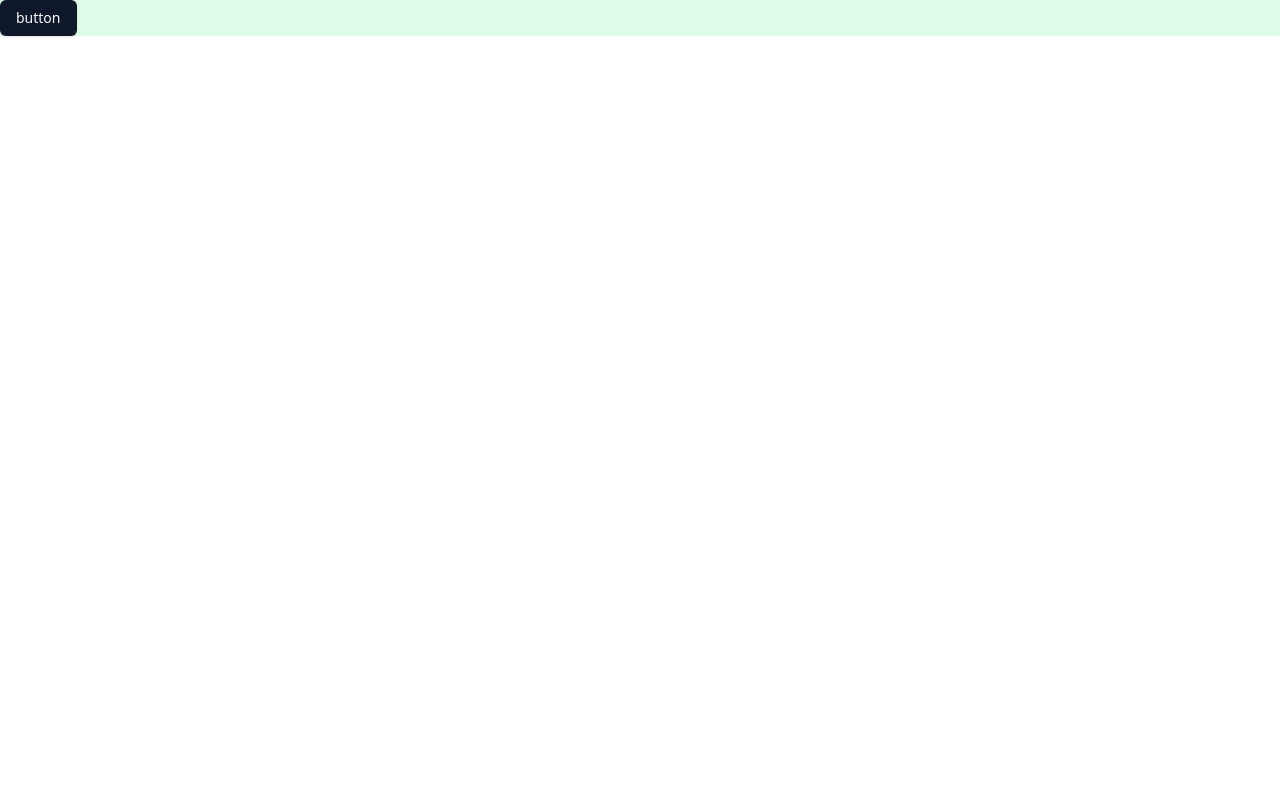
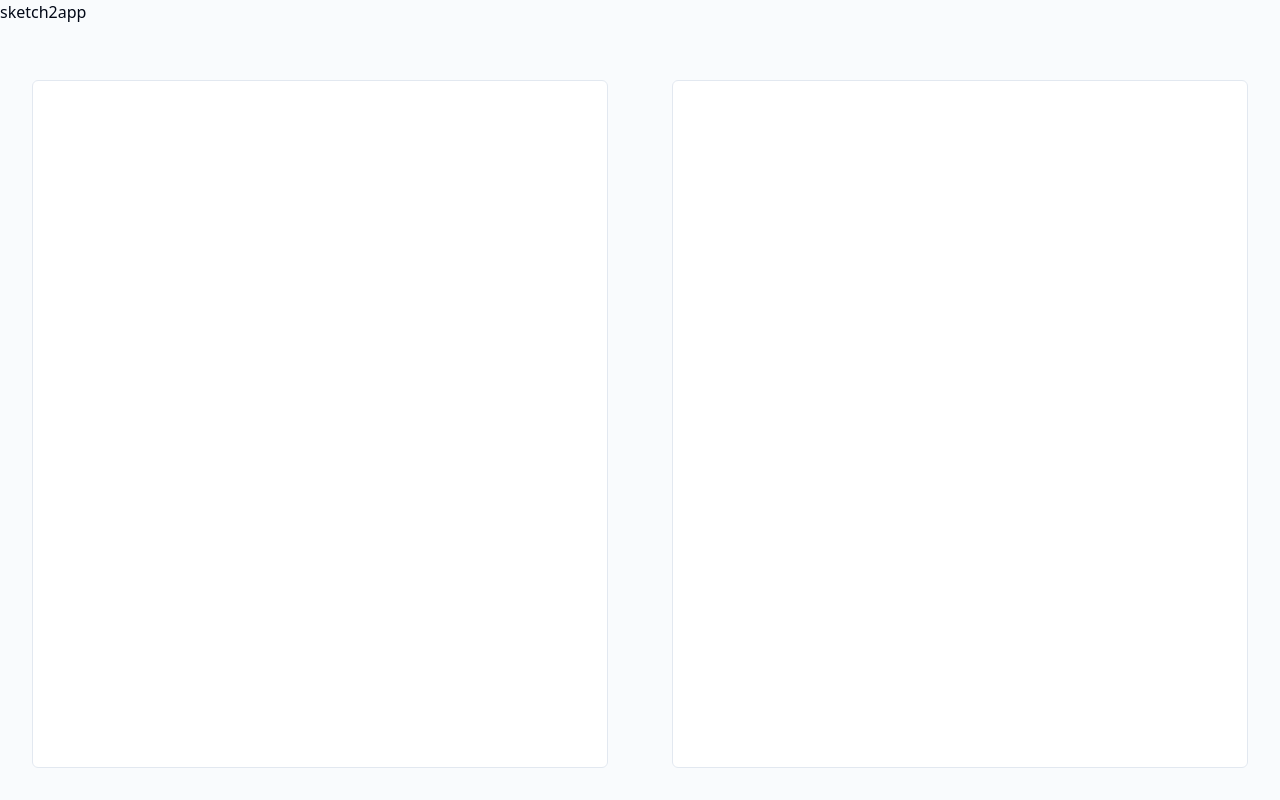
Before and after one commit to niklauslee/draw2app, an Astro site: page / in a window 1280 px wide. Built offline with nearby package versions, Linux system fonts and the light colour scheme; Astro itself is replaced by a stand-in of ours.

Commit message:
update layout

```diff
--- a/src/app.tsx
+++ b/src/app.tsx
@@ -2,8 +2,14 @@ import { Button } from "./components/ui/button";
 
 export function App() {
   return (
-    <div className="bg-green-100">
-      <Button>button</Button>
+    <div className="fixed inset-0 h-[calc(100dvh)] select-none bg-muted/40">
+      <div className="fixed inset-x-0 top-0 h-12">sketch2app</div>
+      <div className="fixed top-12 bottom-0 left-0 w-1/2">
+        <div className="absolute inset-8 border rounded-md bg-background"></div>
+      </div>
+      <div className="fixed top-12 bottom-0 right-0 w-1/2">
+        <div className="absolute inset-8 border rounded-md bg-background"></div>
+      </div>
     </div>
   );
 }
```
